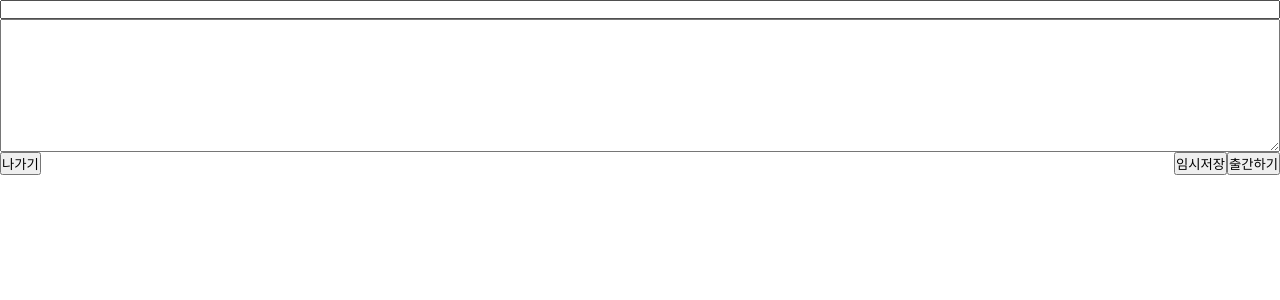
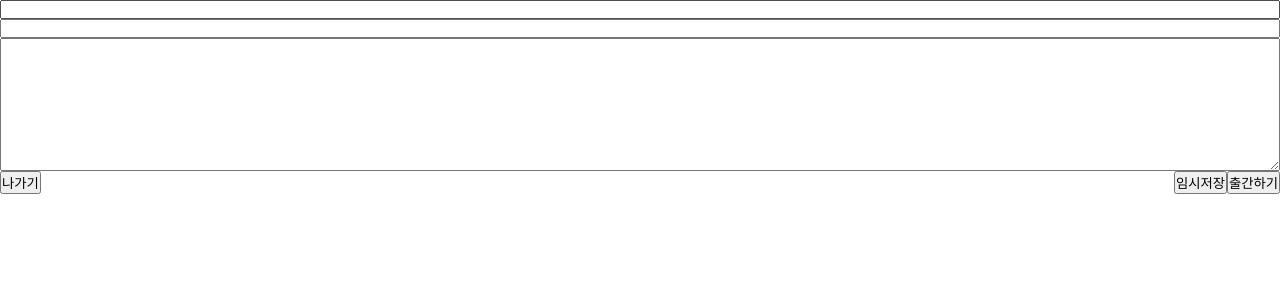
Before and after one commit to WE-SOPT-29th-Web-Part/Gunyoung-Park, a React (Create React App) app in the folder 5_velog_clone_react/: page /write in a window 1280 px wide. Shown: the top 300 px of the page. Built offline with nearby package versions, Linux system fonts and the light colour scheme.

Commit message:
Add write page

```diff
--- /dev/null
+++ b/5_velog_clone_react/src/components/atom/TagInput.tsx
@@ -0,0 +1,51 @@
+import { KeyboardEvent } from "react";
+import styled from "styled-components";
+import { useInput } from "../../utils/input";
+
+interface TagInputProps {
+  tags: string[];
+  onChange(tags: string[]): void;
+}
+
+export function TagInput(props: TagInputProps) {
+  const tag = useInput("");
+
+  function removeTag(idx: number) {
+    const newTags = [...props.tags];
+    newTags.splice(idx, 1);
+    props.onChange(newTags);
+  }
+
+  function handleInnerKey(e: KeyboardEvent<HTMLInputElement>) {
+    if (
+      e.key === "Enter" &&
+      tag.value !== "" &&
+      !props.tags.includes(tag.value)
+    ) {
+      props.onChange([...props.tags, tag.value]);
+      tag.setValue("");
+    }
+  }
+
+  return (
+    <TagInputBox>
+      {props.tags.map((tag, idx) => (
+        <TagInputButton key={idx} onClick={() => removeTag(idx)}>
+          {tag}
+        </TagInputButton>
+      ))}
+      <TagInputInner onKeyPress={handleInnerKey} {...tag} />
+    </TagInputBox>
+  );
+}
+
+const TagInputBox = styled.div`
+  display: flex;
+`;
+
+const TagInputInner = styled.input`
+  display: block;
+  flex-grow: 1;
+`;
+
+const TagInputButton = styled.button``;
--- /dev/null
+++ b/5_velog_clone_react/src/components/molecule/write/AdditionalArticleInfo.tsx
@@ -0,0 +1,34 @@
+import styled from "styled-components";
+import { Article, ArticleChanger } from "../../../utils/article";
+import { Button } from "../../atom/Button";
+import { TextArea } from "../../atom/TextArea";
+
+interface AdditionalArticleInfoProps {
+  onCancel(): void;
+  onSubmit(): void;
+  article: Article;
+  onChange: ArticleChanger;
+}
+
+export function AdditionalArticleInfo(props: AdditionalArticleInfoProps) {
+  return (
+    <InfoBox>
+      <TextArea placeholder="당신의 포스트를 짧게 소개해보세요." />
+      <ControlBox>
+        <Button onClick={props.onCancel}>취소</Button>
+        <Button onClick={props.onSubmit}>출간하기</Button>
+      </ControlBox>
+    </InfoBox>
+  );
+}
+
+const InfoBox = styled.div`
+  height: 100%;
+  width: 100%;
+
+  background-color: white;
+`;
+
+const ControlBox = styled.div`
+  display: flex;
+`;
--- /dev/null
+++ b/5_velog_clone_react/src/components/molecule/write/WriteArticleContents.tsx
@@ -0,0 +1,43 @@
+import { ChangeEvent } from "react";
+import styled from "styled-components";
+import { Article, ArticleChanger } from "../../../utils/article";
+import { TagInput } from "../../atom/TagInput";
+import { TextArea } from "../../atom/TextArea";
+import { TitleInput } from "../../atom/TitleInput";
+import { WriteControl } from "./WriteControl";
+
+interface WriteArticleContentsProps {
+  onNext(): void;
+  article: Article;
+  onChange: ArticleChanger;
+}
+
+export function WriteArticleContents(props: WriteArticleContentsProps) {
+  const { onNext, article, onChange } = props;
+
+  function handleChange(name: keyof Article) {
+    return function (e: ChangeEvent<{ value: string }>) {
+      const value = e.target.value;
+      onChange(name, value);
+    };
+  }
+
+  return (
+    <WriteBox>
+      <TitleInput value={article.title} onChange={handleChange("title")} />
+      <TagInput
+        tags={article.tags}
+        onChange={(tags) => onChange("tags", tags)}
+      />
+      <TextArea value={article.content} onChange={handleChange("content")} />
+      <WriteControl onSubmit={onNext} />
+    </WriteBox>
+  );
+}
+
+const WriteBox = styled.div`
+  background-color: white;
+
+  display: flex;
+  flex-direction: column;
+`;
--- a/5_velog_clone_react/src/components/molecule/write/WriteControl.tsx
+++ b/5_velog_clone_react/src/components/molecule/write/WriteControl.tsx
@@ -1,3 +1,4 @@
+import { useLocation, useNavigate } from "react-router";
 import styled from "styled-components";
 import { Button } from "../../atom/Button";
 
@@ -8,10 +9,12 @@ interface WriteControlProps {
 export function WriteControl(props: WriteControlProps) {
   const { onSubmit } = props;
 
+  const navigate = useNavigate();
+
   return (
     <WriteControlBox>
       <div>
-        <Button>나가기</Button>
+        <Button onClick={() => navigate("/")}>나가기</Button>
       </div>
       <div>
         <Button>임시저장</Button>
--- /dev/null
+++ b/5_velog_clone_react/src/components/organism/WriteArticle.tsx
@@ -0,0 +1,60 @@
+import { useState } from "react";
+import styled from "styled-components";
+import { useWriteArticle } from "../../utils/api/hook";
+import { useArticle } from "../../utils/article";
+import { AdditionalArticleInfo } from "../molecule/write/AdditionalArticleInfo";
+import { WriteArticleContents } from "../molecule/write/WriteArticleContents";
+
+export function WriteArticle() {
+  const [isAddiInfo, setIsAddiInfo] = useState(false);
+
+  const article = useArticle();
+  const writer = useWriteArticle();
+
+  async function writeArticle() {
+    await writer.request({ ...article.value });
+  }
+
+  function openAddi() {
+    setIsAddiInfo(true);
+  }
+
+  function closeAddi() {
+    setIsAddiInfo(false);
+  }
+
+  return (
+    <WriteArticleBox isOverlay={isAddiInfo}>
+      <WriteArticleContents
+        onNext={openAddi}
+        article={article.value}
+        onChange={(name, val) => article.updateField(name, val)}
+      />
+      <div>
+        <AdditionalArticleInfo
+          onCancel={closeAddi}
+          onSubmit={writeArticle}
+          article={article.value}
+          onChange={(name, val) => article.updateField(name, val)}
+        />
+      </div>
+    </WriteArticleBox>
+  );
+}
+
+const WriteArticleBox = styled.div<{ isOverlay: boolean }>`
+  height: 100vh;
+  width: 100vw;
+
+  overflow-y: hidden;
+
+  & > *:last-child {
+    position: fixed;
+    top: 0;
+    transform: translateY(${(props) => (props.isOverlay ? "0" : "100vh")});
+
+    transition: transform 0.3s;
+    width: 100vw;
+    height: 100vh;
+  }
+`;
--- a/5_velog_clone_react/src/pages/Write.tsx
+++ b/5_velog_clone_react/src/pages/Write.tsx
@@ -1,37 +1,5 @@
-import styled from "styled-components";
-import { TextArea } from "../components/atom/TextArea";
-import { TitleInput } from "../components/atom/TitleInput";
-import { WriteControl } from "../components/molecule/write/WriteControl";
-import { useWriteArticle } from "../utils/api/hook";
-import { useInput } from "../utils/input";
+import { WriteArticle } from "../components/organism/WriteArticle";
 
 export function Write() {
-  const title = useInput("");
-  const content = useInput("");
-
-  const writer = useWriteArticle();
-
-  async function writeArticle() {
-    await writer.request({
-      title: title.value,
-      content: content.value,
-      summary: "",
-      tags: [],
-    });
-  }
-
-  return (
-    <WriteBox>
-      <TitleInput {...title} />
-      <TextArea {...content} />
-      <WriteControl onSubmit={writeArticle} />
-    </WriteBox>
-  );
+  return <WriteArticle />;
 }
-
-const WriteBox = styled.div`
-  background-color: white;
-
-  display: flex;
-  flex-direction: column;
-`;
--- /dev/null
+++ b/5_velog_clone_react/src/utils/article.ts
@@ -0,0 +1,31 @@
+import { useState } from "react";
+
+export interface Article {
+  title: string;
+  summary: string;
+  content: string;
+  tags: string[];
+}
+
+export interface ArticleChanger {
+  <K extends keyof Article>(name: K, val: Article[K]): void;
+}
+
+export function useArticle() {
+  const [value, setValue] = useState<Article>({
+    title: "",
+    summary: "",
+    content: "",
+    tags: [],
+  });
+
+  function updateField<K extends keyof Article>(name: K, val: Article[K]) {
+    setValue({ ...value, [name]: val });
+  }
+
+  return {
+    value,
+    setValue,
+    updateField,
+  };
+}
--- a/5_velog_clone_react/src/utils/input.ts
+++ b/5_velog_clone_react/src/utils/input.ts
@@ -9,6 +9,7 @@ export function useInput(init: string) {
 
   return {
     value,
+    setValue,
     onChange: onInputChange,
   };
 }
```
